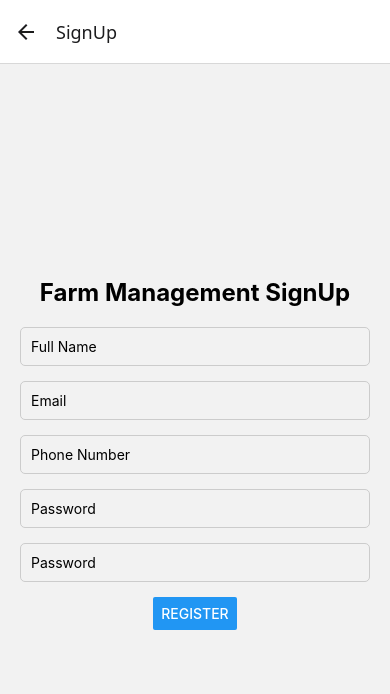
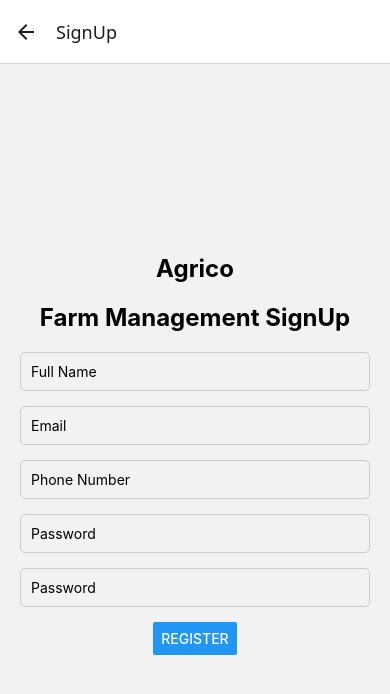
Before and after one commit to pmuwanguzi/agrico-frontend, a React Native app in the folder Agrico/: screen /SignUp in a window 390 px wide. Shown: the top 694 px of the page. Built offline with nearby package versions, Linux system fonts and the light colour scheme.

Commit message:
updated signup screen

```diff
--- a/Agrico/src/navigation/screens/SignupScreen.tsx
+++ b/Agrico/src/navigation/screens/SignupScreen.tsx
@@ -67,6 +67,7 @@ const SignupScreen = ( ) => {
 
     return (
         <View style={styles.container}>
+            <Text style={styles.title}>Agrico</Text>
             <Text style={styles.title}>Farm Management SignUp</Text>
 
             <TextInput
```
